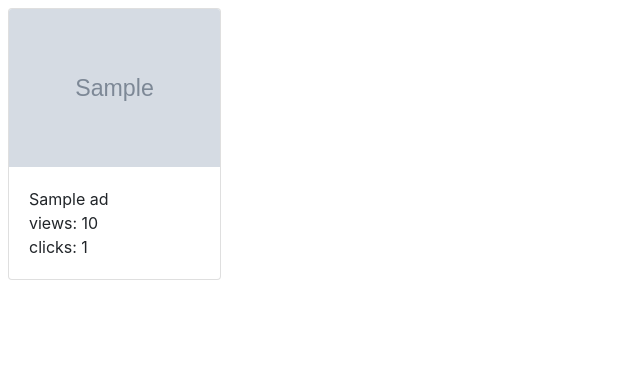
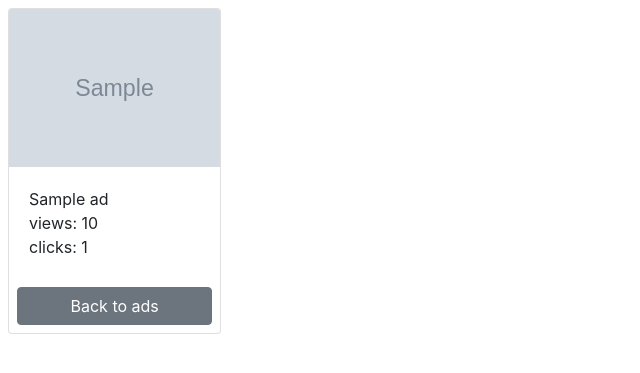
Before and after one commit to aminaryan80/Yektanet, a Django app: page /advertiser_management/ad/1/ in a window 1280 px wide. Shown: the top 373 px of the page, without its empty margins (0-640 px from the left). Run offline with Django 3.2, Linux system fonts and the light colour scheme; tables that the repository leaves empty hold one stand-in row (values such as "Sample post"); grey boxes marked "Sample" are stand-in pictures; some libraries are stand-ins or nearby versions.

Commit message:
add back button in ad page

```diff
--- a/advertiser_management/templates/advertiser_management/ad.html
+++ b/advertiser_management/templates/advertiser_management/ad.html
@@ -15,6 +15,7 @@
         <span>views: {{ ad.views }}</span><br/>
         <span>clicks: {{ ad.clicks }}</span><br/>
     </div>
+    <a href="{% url 'advertiser_management:index' %}" class="btn btn-secondary" style="text-align: center; margin: 8px">Back to ads</a>
 </div>
 </body>
 </html>
```
